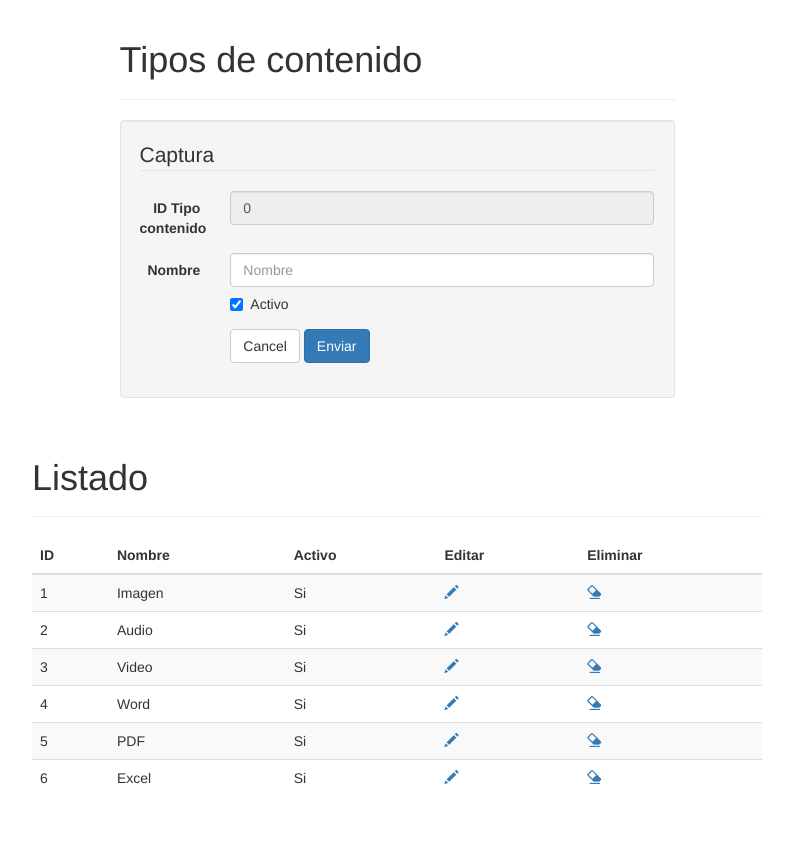
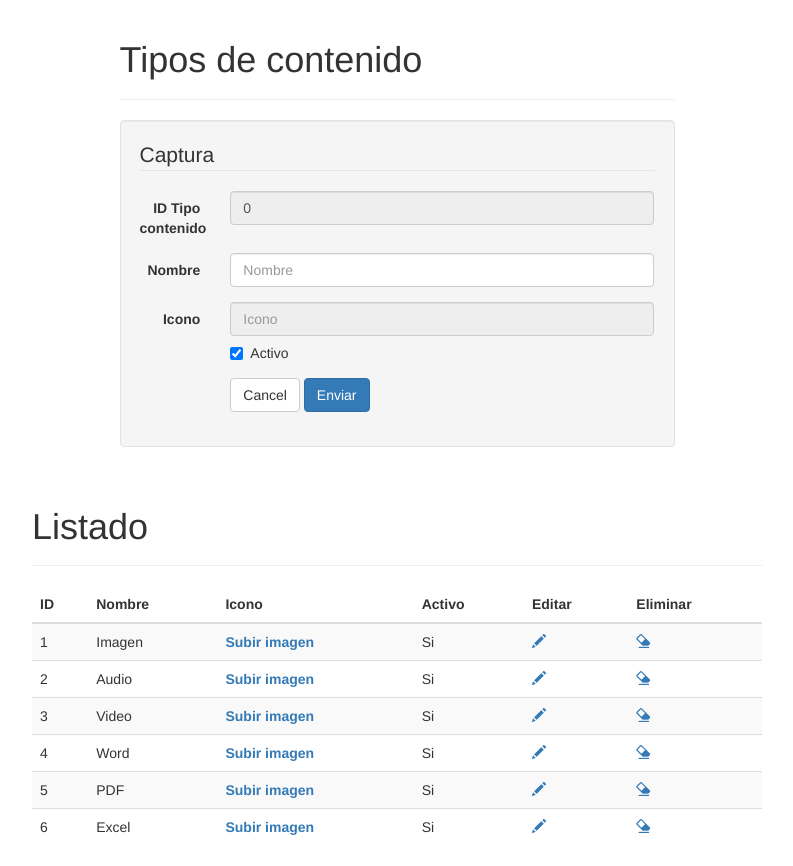
Before and after one commit to WEBXICO-MX/WebOVC, a PHP site: page /php/cat_tipo_contenido.php in a window 1280 px wide. Shown: the whole page, without its empty margins (243-1036 px from the left). Before the commit the page ends 784 px from the top, so only its background shows below. Run offline with PHP 8.4, Linux system fonts and the light colour scheme; data comes from the database, SQL or seed files in the repository.

Commit message:
Se agrega en el listado el campo "icono" con la funcionalidad de un preview del icono en un tooltip y la funcionalidad de cargar el icono al servidor por medio de una modal.

```diff
--- a/php/cat_tipo_contenido.php
+++ b/php/cat_tipo_contenido.php
@@ -107,6 +107,12 @@ $rst = UtilDB::ejecutaConsulta($sql);
                                     <label for="txtNombre" class="col-lg-2 control-label">Nombre</label>
                                     <div class="col-lg-10">
                                         <input type="text" class="form-control" id="txtNombre" name="txtNombre" placeholder="Nombre" value="<?php echo($tc != NULL ? $tc->getNombre():""); ?>">
+                                    </div>
+                                </div>
+                                <div class="form-group">
+                                    <label for="txtIcono" class="col-lg-2 control-label">Icono</label>
+                                    <div class="col-lg-10">
+                                        <input type="text" class="form-control" id="txtIcono" name="txtIcono" placeholder="Icono" value="<?php echo($tc != NULL ? $tc->getIcono():""); ?>" readonly>
                                         <div class="checkbox">
                                             <label>
                                                 <input type="checkbox" id="cbxActivo" name="cbxActivo" <?php echo($tc != NULL ? ($tc->getCve_tipo_contenido() != 0 ? ($tc->getActivo() ? "checked" : "") : "checked"):""); ?>> Activo
@@ -136,6 +142,7 @@ $rst = UtilDB::ejecutaConsulta($sql);
                             <tr>
                                 <th>ID</th>
                                 <th>Nombre</th>
+                                <th>Icono</th>
                                 <th>Activo</th>
                                 <th>Editar</th>
                                 <th>Eliminar</th>
@@ -146,6 +153,7 @@ $rst = UtilDB::ejecutaConsulta($sql);
                             <tr>
                                 <td><?php echo($row['cve_tipo_contenido']);?></td>
                                 <td><?php echo($row['nombre']);?></td>
+                                <th><?php echo($row['icono'] != "" ? "<img src=\"../img/File-JPG-icon.png\" alt=\"" . utf8_encode($row['nombre']) . "\" title=\"" . $row['nombre'] . "\" data-toggle=\"popover\" data-content=\"<img src='../" . $row['icono'] . "' alt='" . $row['nombre'] . "' class='img-responsive'/>\" style=\"cursor:pointer;\"/><br/><br/><a data-toggle=\"modal\" data-target=\"#myModal\" data-remote=\"cat_tipo_contenido_img.php?xCveTipoContenido=" . $row['cve_tipo_contenido'] ."\" href=\"javascript:void(0);\">Cambiar imagen</a>" : "<a data-toggle=\"modal\" data-target=\"#myModal\" data-remote=\"cat_tipo_contenido_img.php?xCveTipoContenido=" . $row['cve_tipo_contenido'] . "\" href=\"javascript:void(0);\">Subir imagen</a>"); ?></th>
                                 <td><?php echo($row['activo'] == 1 ? "Si":"No");?></td>
                                 <td><a href="javascript:void(0);" onclick="editar(<?php echo($row['cve_tipo_contenido']);?>);"><span class="glyphicon glyphicon-pencil"></span></a></td>
                                 <td><a href="javascript:void(0);" onclick="if(confirm('¿Está realmente seguro de eliminar este registro?')){eliminar(<?php echo($row['cve_tipo_contenido']);?>);}else{ return false;};"><span class="glyphicon glyphicon-erase"></span></a></td>
@@ -156,10 +164,30 @@ $rst = UtilDB::ejecutaConsulta($sql);
                 </div>
             </div>
             <?php }?>
+            <div class="row">
+                <div class="col-md-12">
+                    <div class="modal fade" id="myModal" tabindex="-1" role="dialog" ria-hidden="true">
+                        <div class="modal-dialog">
+                            <div class="modal-content"></div>
+                        </div>
+                    </div>
+                </div>
+            </div>
         </div>
         <script src="../js/jQuery/jquery-1.11.3.min.js"></script>
         <script src="../twbs/bootstrap-3.3.5-dist/js/bootstrap.min.js"></script>
         <script>
+
+            $(document).ready(function(){
+
+                $('[data-toggle="popover"]').popover({placement: 'top', html: true, trigger: 'click hover'});
+
+                $('body').on('hidden.bs.modal', '.modal', function () {
+                    $(this).removeData('bs.modal');
+                });
+
+            });
+
             function grabar()
             {
                 $("#xAccion").val("grabar");
@@ -184,6 +212,19 @@ $rst = UtilDB::ejecutaConsulta($sql);
                 $("#txtCveTipoContenido").val("0");
                 $("#frm_captura").submit();
             }
+
+            function subir()
+            {
+                if ($("#fileToUpload").val() !== "")
+                {
+                    $("#xAccion2").val("upload");
+                    $("#frmUpload").submit();
+                }
+                else
+                {
+                    alert("No ha seleccionado un archivo para subir.");
+                }
+            }
         </script>
     </body>
 </html>
```
